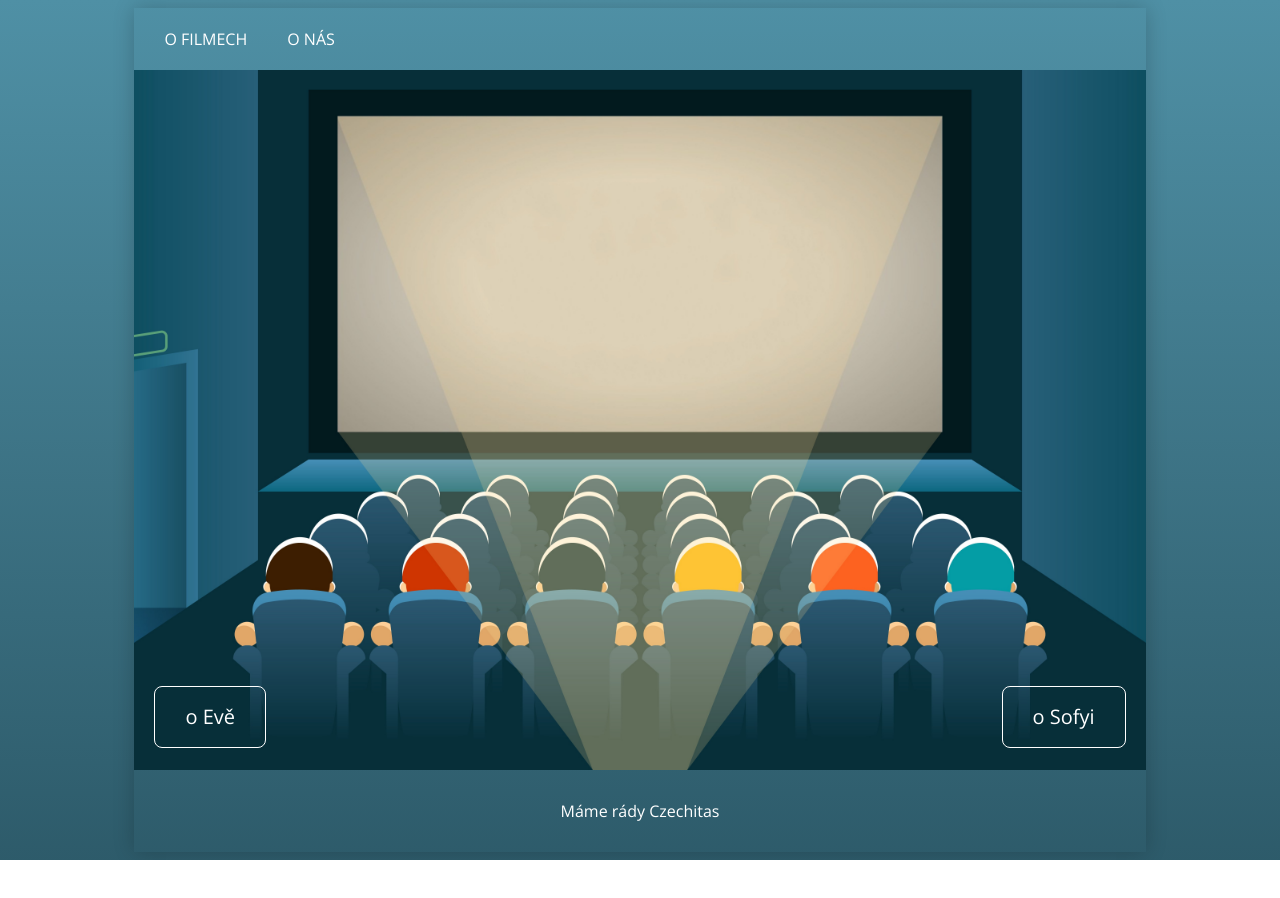
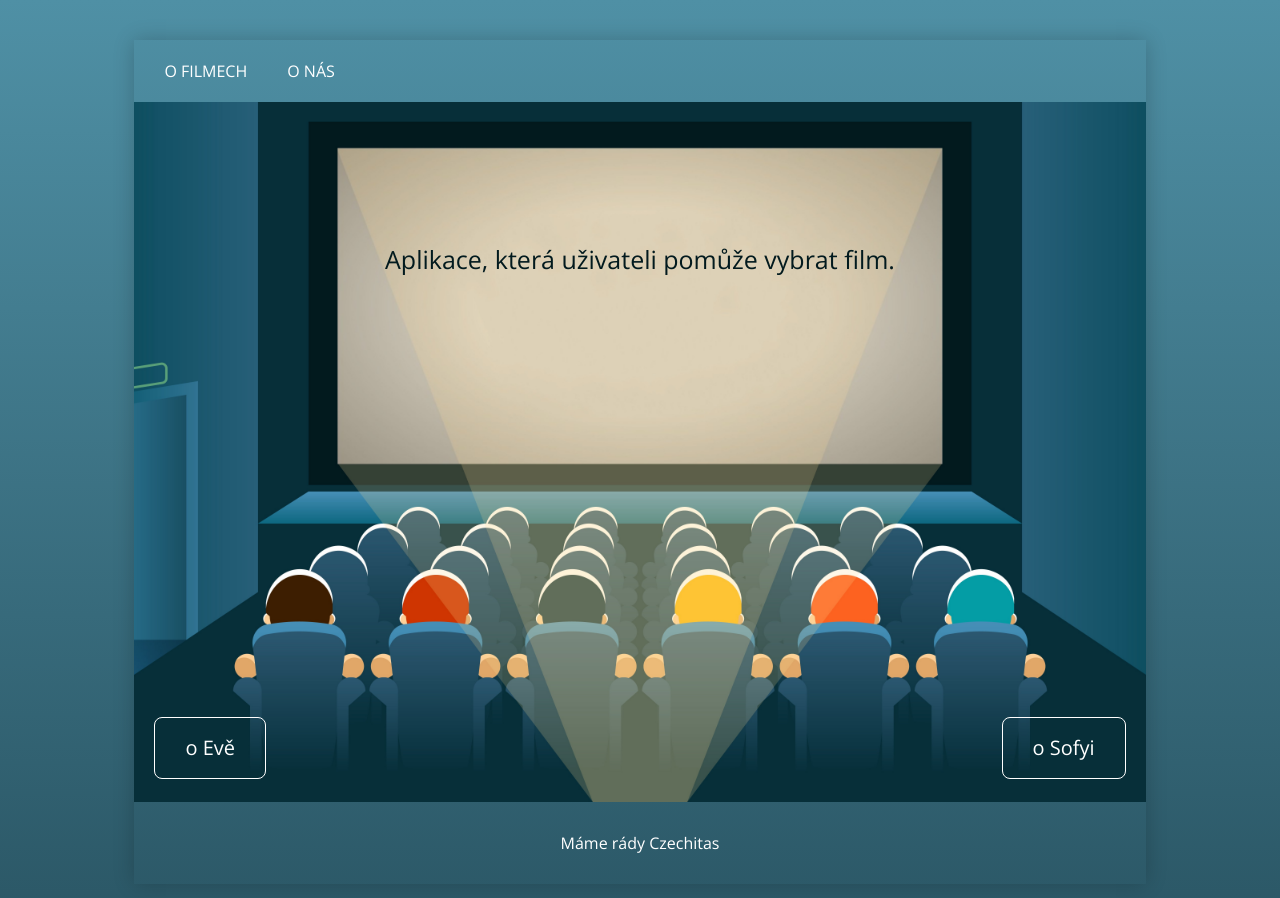
Before and after one commit to belikovasofie/o-projektu, a React app: page / in a window 1280 px wide. Shown: the top 898 px of the page. Before the commit the page ends 860 px from the top, so only its background shows below. Built offline with nearby package versions, Linux system fonts and the light colour scheme.

Commit message:
Popis apky

```diff
--- a/src/Main/index.jsx
+++ b/src/Main/index.jsx
@@ -19,7 +19,9 @@ const Main = () => {
         </header>
 
         <div className="container">
-          <main className="main"></main>
+          <main className="main">
+            Aplikace, která uživateli pomůže vybrat film.
+          </main>
 
           <div className="tlacitka">
             <div className="tlac">
--- a/src/Main/style.css
+++ b/src/Main/style.css
@@ -10,7 +10,7 @@ header {
 .content {
   width: 80%;
   box-shadow: 0 0 20px rgba(0, 0, 0, 0.2);
-  margin: auto;
+  margin: 40px auto;
 }
 
 .container {
@@ -38,11 +38,19 @@ a {
   color: white;
 }
 
+main {
+  color: #021a1e;
+  position: relative;
+  text-align: center;
+  top: 20%;
+  font-size: 25px;
+}
+
 .tlacitka {
   display: flex;
   position: relative;
   justify-content: space-between;
-  top: 88%;
+  top: 83%;
 }
 
 .tlac {
```
